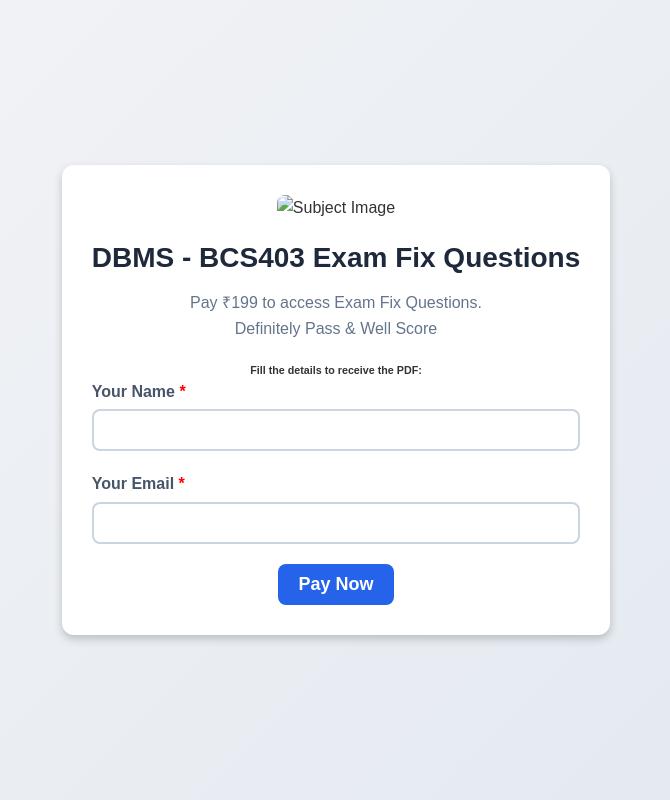
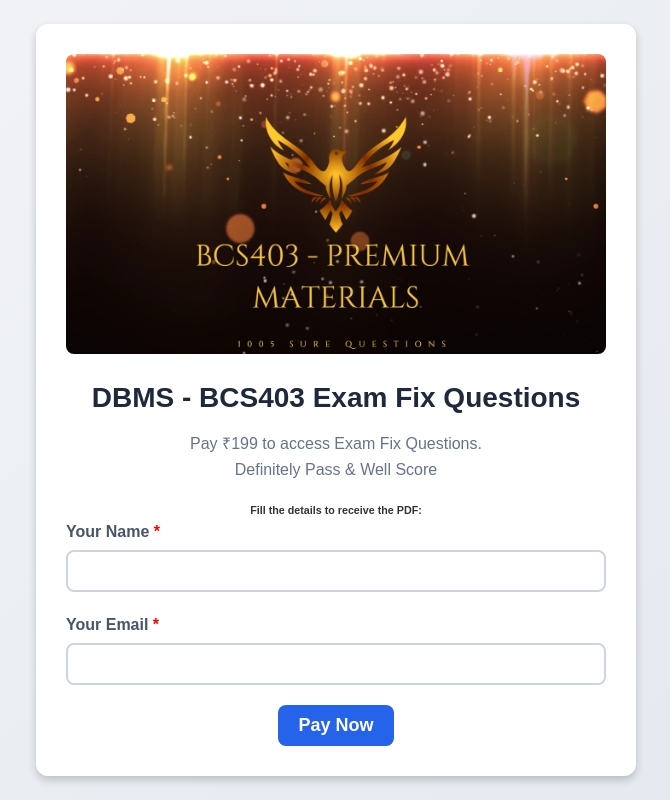
Before and after one commit to VTU-Resources/30, a plain HTML site: page index.html in a window 1280 px wide. Shown: the whole page, without its empty margins (304-974 px from the left). Drawn offline with Linux system fonts and the light colour scheme.

Commit message:
Update index.html

```diff
--- a/index.html
+++ b/index.html
@@ -52,7 +52,7 @@
 <body>
 
   <div class="container">
-    <img src="images/1.png" alt="Subject Image" style="width: 100%; border-radius: 8px; margin-bottom: 15px;" />
+    <img src="1.png" alt="Subject Image" style="width: 100%; border-radius: 8px; margin-bottom: 15px;" />
     <h1>DBMS - BCS403 Exam Fix Questions</h1>
     <p>Pay ₹199 to access Exam Fix Questions. <br> Definitely Pass & Well Score</p>
 
```
